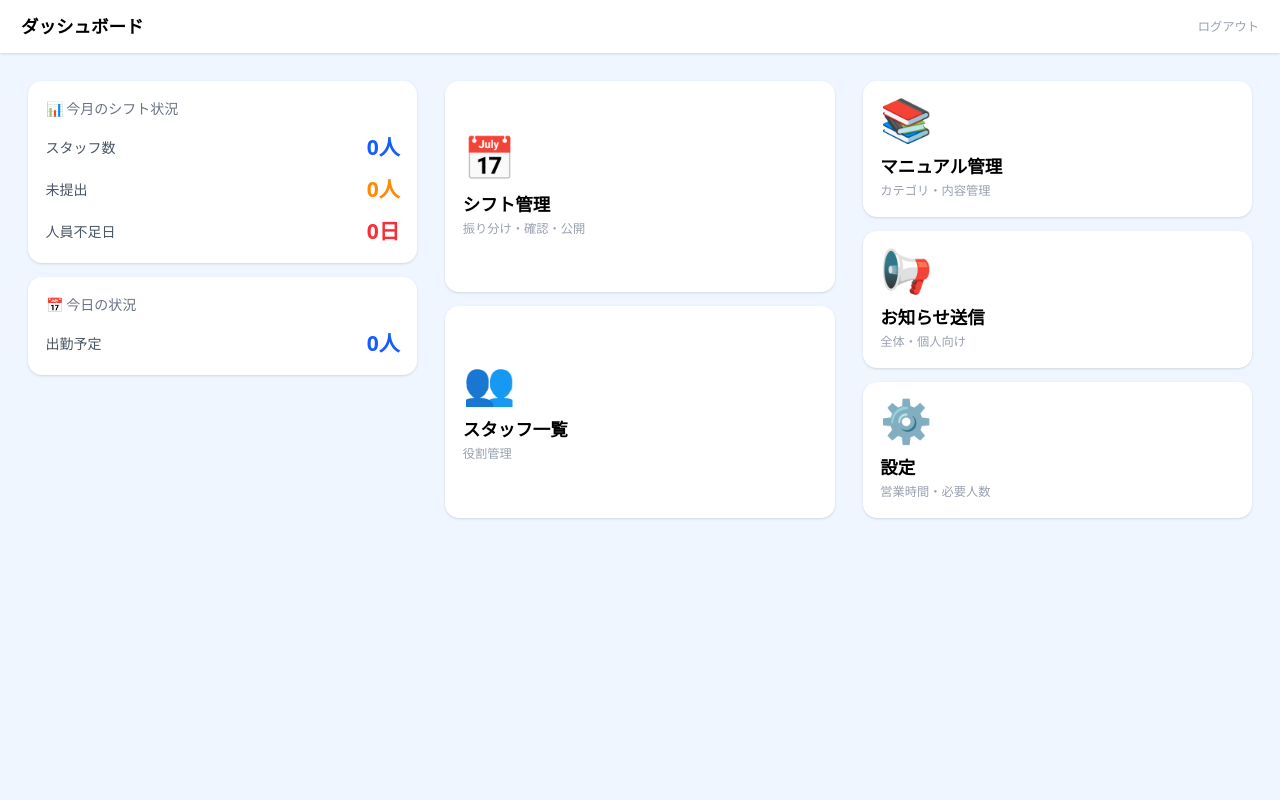
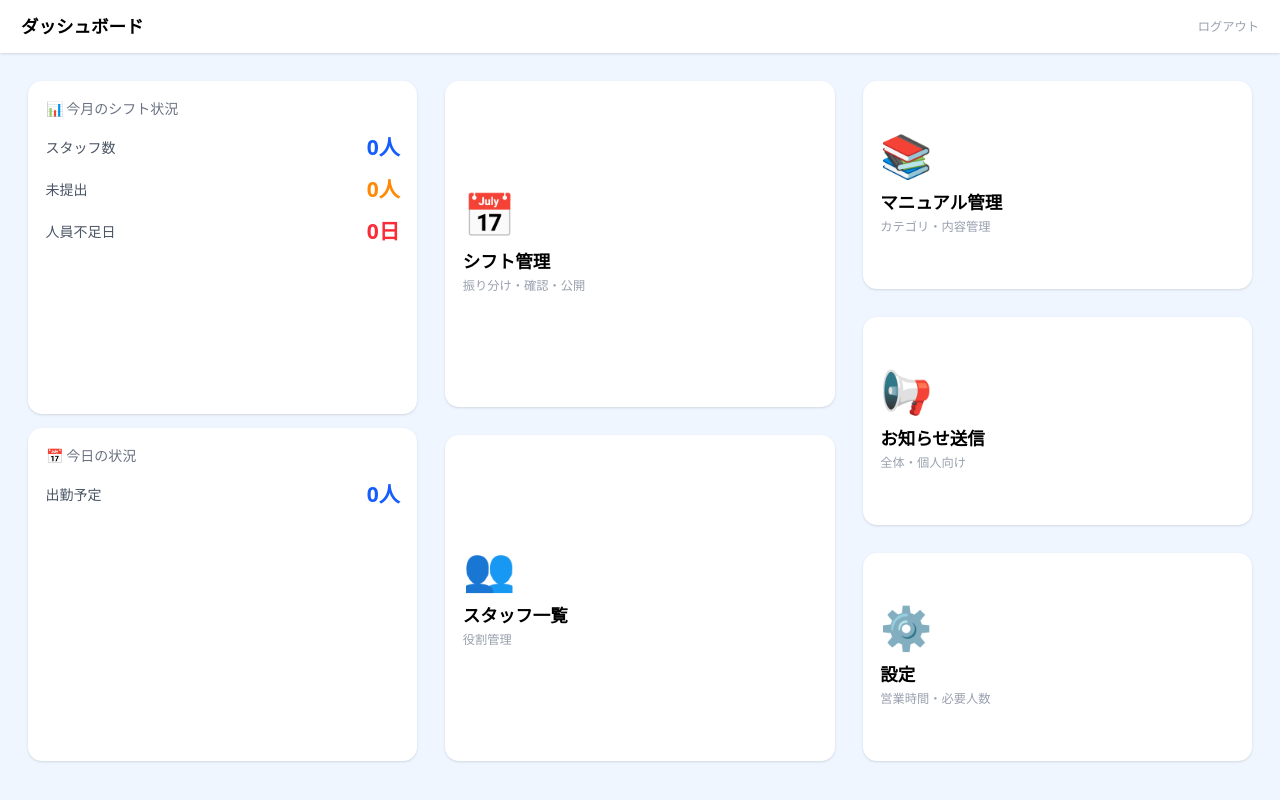
Before and after one commit to F2k55/shift-app, a Next.js app: page /manage/dashboard in a window 1280 px wide. Built offline with nearby package versions, Linux system fonts and the light colour scheme; no server answers.

Commit message:
fix dashboard layout

```diff
--- a/app/manage/dashboard/page.tsx
+++ b/app/manage/dashboard/page.tsx
@@ -73,12 +73,12 @@ export default function Dashboard() {
         <button onClick={handleLogout} className="text-sm text-gray-400">ログアウト</button>
       </div>
 
-      <div className="p-4 md:p-8">
-        <div className="grid grid-cols-1 md:grid-cols-3 gap-4 md:gap-8">
+      <div className="p-4 md:p-8 h-[calc(100vh-64px)]">
+        <div className="grid grid-cols-1 md:grid-cols-3 gap-4 md:gap-8 h-full">
 
           {/* 左カラム */}
           <div className="flex flex-col gap-4">
-            <div className="bg-white rounded-2xl shadow p-5">
+            <div className="bg-white rounded-2xl shadow p-5 flex-1">
               <h2 className="font-medium text-gray-500 mb-4">📊 今月のシフト状況</h2>
               <div className="flex flex-col gap-4">
                 <div className="flex items-center justify-between">
@@ -96,7 +96,7 @@ export default function Dashboard() {
               </div>
             </div>
 
-            <div className="bg-white rounded-2xl shadow p-5">
+            <div className="bg-white rounded-2xl shadow p-5 flex-1">
               <h2 className="font-medium text-gray-500 mb-4">📅 今日の状況</h2>
               <div className="flex items-center justify-between">
                 <p className="text-gray-600">出勤予定</p>
@@ -106,10 +106,10 @@ export default function Dashboard() {
           </div>
 
           {/* 中カラム */}
-          <div className="grid grid-cols-2 md:grid-cols-1 gap-4">
+          <div className="flex flex-col gap-4 md:gap-8">
             <button
               onClick={() => router.push('/manage/shifts')}
-              className="bg-white rounded-2xl shadow p-5 text-left hover:bg-blue-50"
+              className="bg-white rounded-2xl shadow p-5 text-left hover:bg-blue-50 flex-1 flex flex-col justify-center"
             >
               <div className="text-3xl md:text-5xl mb-2 md:mb-4">📅</div>
               <p className="font-bold md:text-xl">シフト管理</p>
@@ -117,7 +117,7 @@ export default function Dashboard() {
             </button>
             <button
               onClick={() => router.push('/manage/staff')}
-              className="bg-white rounded-2xl shadow p-5 text-left hover:bg-blue-50"
+              className="bg-white rounded-2xl shadow p-5 text-left hover:bg-blue-50 flex-1 flex flex-col justify-center"
             >
               <div className="text-3xl md:text-5xl mb-2 md:mb-4">👥</div>
               <p className="font-bold md:text-xl">スタッフ一覧</p>
@@ -126,10 +126,10 @@ export default function Dashboard() {
           </div>
 
           {/* 右カラム */}
-          <div className="grid grid-cols-2 md:grid-cols-1 gap-4">
+          <div className="flex flex-col gap-4 md:gap-8">
             <button
               onClick={() => router.push('/manage/manual')}
-              className="bg-white rounded-2xl shadow p-5 text-left hover:bg-blue-50"
+              className="bg-white rounded-2xl shadow p-5 text-left hover:bg-blue-50 flex-1 flex flex-col justify-center"
             >
               <div className="text-3xl md:text-5xl mb-2 md:mb-4">📚</div>
               <p className="font-bold md:text-xl">マニュアル管理</p>
@@ -137,7 +137,7 @@ export default function Dashboard() {
             </button>
             <button
               onClick={() => router.push('/manage/notifications')}
-              className="bg-white rounded-2xl shadow p-5 text-left hover:bg-blue-50"
+              className="bg-white rounded-2xl shadow p-5 text-left hover:bg-blue-50 flex-1 flex flex-col justify-center"
             >
               <div className="text-3xl md:text-5xl mb-2 md:mb-4">📢</div>
               <p className="font-bold md:text-xl">お知らせ送信</p>
@@ -145,7 +145,7 @@ export default function Dashboard() {
             </button>
             <button
               onClick={() => router.push('/manage/settings')}
-              className="bg-white rounded-2xl shadow p-5 text-left hover:bg-blue-50 col-span-2 md:col-span-1"
+              className="bg-white rounded-2xl shadow p-5 text-left hover:bg-blue-50 flex-1 flex flex-col justify-center"
             >
               <div className="text-3xl md:text-5xl mb-2 md:mb-4">⚙️</div>
               <p className="font-bold md:text-xl">設定</p>
```
